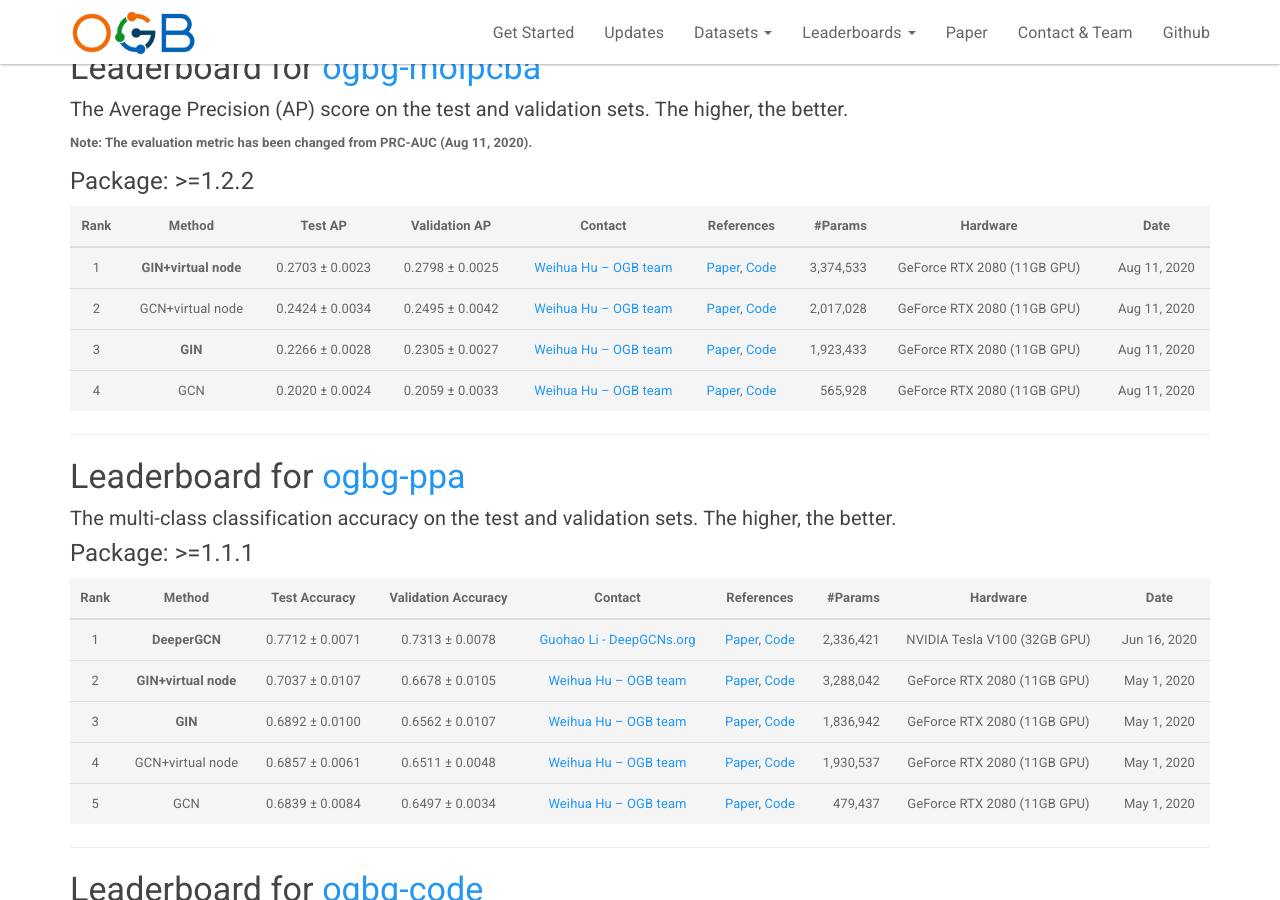
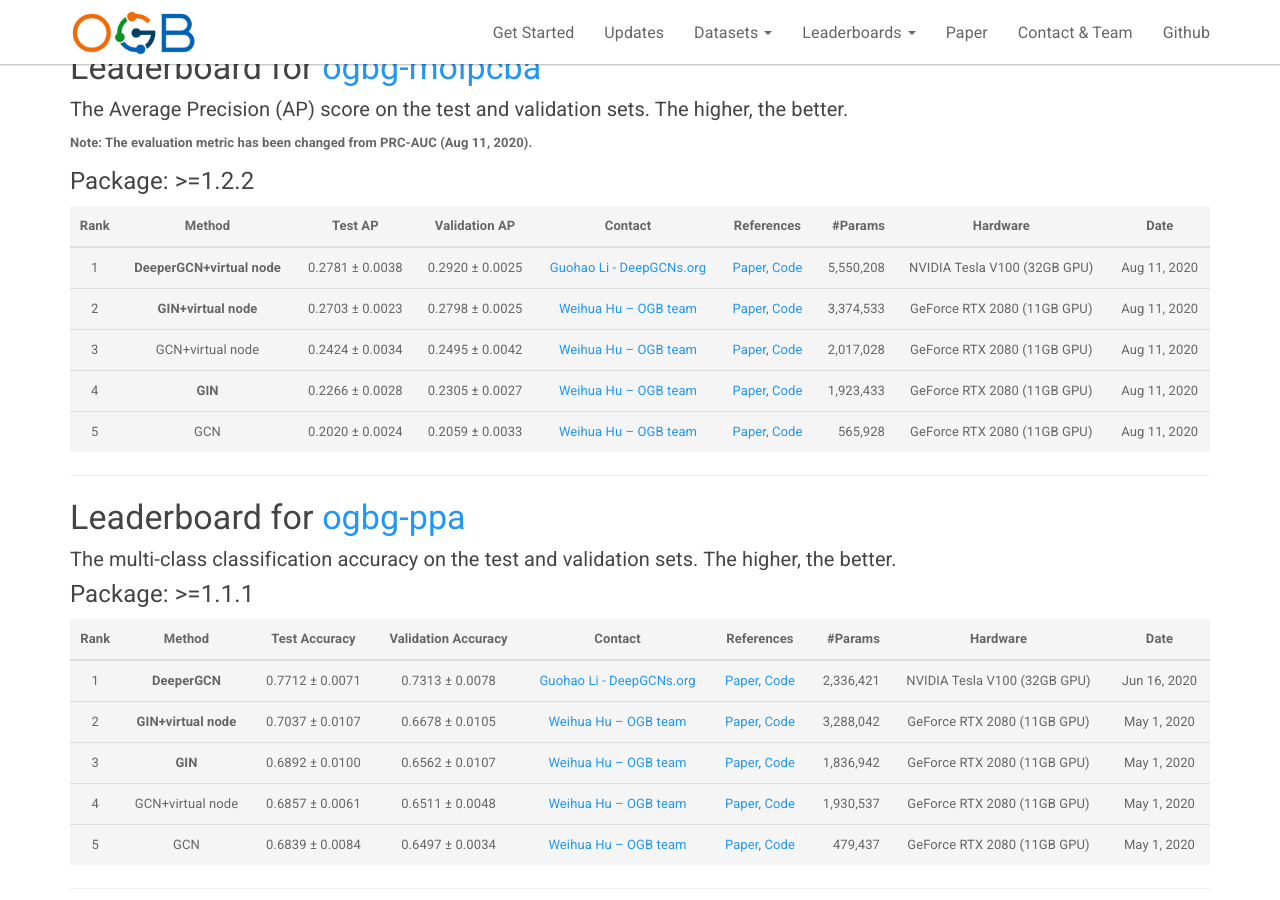
Before and after one commit to snap-stanford/ogb-web, a Jekyll site: the page built from _docs/leaderboard/leader_graphprop.md, in a window 1280 px wide and 900 px high, scrolled down 877 px. Built offline with Jekyll 4.4.1, drawn with Linux system fonts in a browser that asks for light colours.

Commit message:
updateleaderboard

```diff
--- a/_docs/leaderboard/leader_graphprop.md
+++ b/_docs/leaderboard/leader_graphprop.md
@@ -44,10 +44,11 @@ The **bold** method name indicates that the implementation is **official** (by t
 
 | Rank  | Method | Test AP | Validation AP | Contact | References | #Params | Hardware | Date
 |:----:|:-----:|:------:|:-----:|:-----:|:-----:|-----:|:-----:|:-----:|
-|  1  |  **GIN+virtual node**  | 0.2703 ± 0.0023   | 0.2798 ± 0.0025 |[Weihua Hu -- OGB team](mailto:weihuahu@cs.stanford.edu) | [Paper](https://arxiv.org/abs/1810.00826), [Code](https://github.com/snap-stanford/ogb/tree/master/examples/graphproppred/mol) | 3,374,533 | GeForce RTX 2080 (11GB GPU) | Aug 11, 2020 |
-|  2  |  GCN+virtual node  | 0.2424 ± 0.0034   | 0.2495 ± 0.0042 | [Weihua Hu -- OGB team](mailto:weihuahu@cs.stanford.edu) | [Paper](https://arxiv.org/abs/1609.02907), [Code](https://github.com/snap-stanford/ogb/tree/master/examples/graphproppred/mol) | 2,017,028 | GeForce RTX 2080 (11GB GPU) | Aug 11, 2020 |
-|  3  |  **GIN**  | 0.2266 ± 0.0028   | 0.2305 ± 0.0027 |[Weihua Hu -- OGB team](mailto:weihuahu@cs.stanford.edu) | [Paper](https://arxiv.org/abs/1810.00826), [Code](https://github.com/snap-stanford/ogb/tree/master/examples/graphproppred/mol) | 1,923,433 | GeForce RTX 2080 (11GB GPU) | Aug 11, 2020 |
-|  4  |  GCN  | 0.2020 ± 0.0024   | 0.2059 ± 0.0033 | [Weihua Hu -- OGB team](mailto:weihuahu@cs.stanford.edu) | [Paper](https://arxiv.org/abs/1609.02907), [Code](https://github.com/snap-stanford/ogb/tree/master/examples/graphproppred/mol) | 565,928 | GeForce RTX 2080 (11GB GPU) | Aug 11, 2020 |
+|  1  |  **DeeperGCN+virtual node**  | 0.2781 ± 0.0038   | 0.2920 ± 0.0025 |[Guohao Li - DeepGCNs.org](mailto:guohao.li@kaust.edu.sa) | [Paper](https://arxiv.org/abs/2006.07739), [Code](https://github.com/lightaime/deep_gcns_torch/tree/master/examples/ogb) | 5,550,208 | NVIDIA Tesla V100 (32GB GPU) | Aug 11, 2020 |
+|  2  |  **GIN+virtual node**  | 0.2703 ± 0.0023   | 0.2798 ± 0.0025 |[Weihua Hu -- OGB team](mailto:weihuahu@cs.stanford.edu) | [Paper](https://arxiv.org/abs/1810.00826), [Code](https://github.com/snap-stanford/ogb/tree/master/examples/graphproppred/mol) | 3,374,533 | GeForce RTX 2080 (11GB GPU) | Aug 11, 2020 |
+|  3  |  GCN+virtual node  | 0.2424 ± 0.0034   | 0.2495 ± 0.0042 | [Weihua Hu -- OGB team](mailto:weihuahu@cs.stanford.edu) | [Paper](https://arxiv.org/abs/1609.02907), [Code](https://github.com/snap-stanford/ogb/tree/master/examples/graphproppred/mol) | 2,017,028 | GeForce RTX 2080 (11GB GPU) | Aug 11, 2020 |
+|  4  |  **GIN**  | 0.2266 ± 0.0028   | 0.2305 ± 0.0027 |[Weihua Hu -- OGB team](mailto:weihuahu@cs.stanford.edu) | [Paper](https://arxiv.org/abs/1810.00826), [Code](https://github.com/snap-stanford/ogb/tree/master/examples/graphproppred/mol) | 1,923,433 | GeForce RTX 2080 (11GB GPU) | Aug 11, 2020 |
+|  5  |  GCN  | 0.2020 ± 0.0024   | 0.2059 ± 0.0033 | [Weihua Hu -- OGB team](mailto:weihuahu@cs.stanford.edu) | [Paper](https://arxiv.org/abs/1609.02907), [Code](https://github.com/snap-stanford/ogb/tree/master/examples/graphproppred/mol) | 565,928 | GeForce RTX 2080 (11GB GPU) | Aug 11, 2020 |
 
 
 <a name="ogbg-ppa"/>
```
